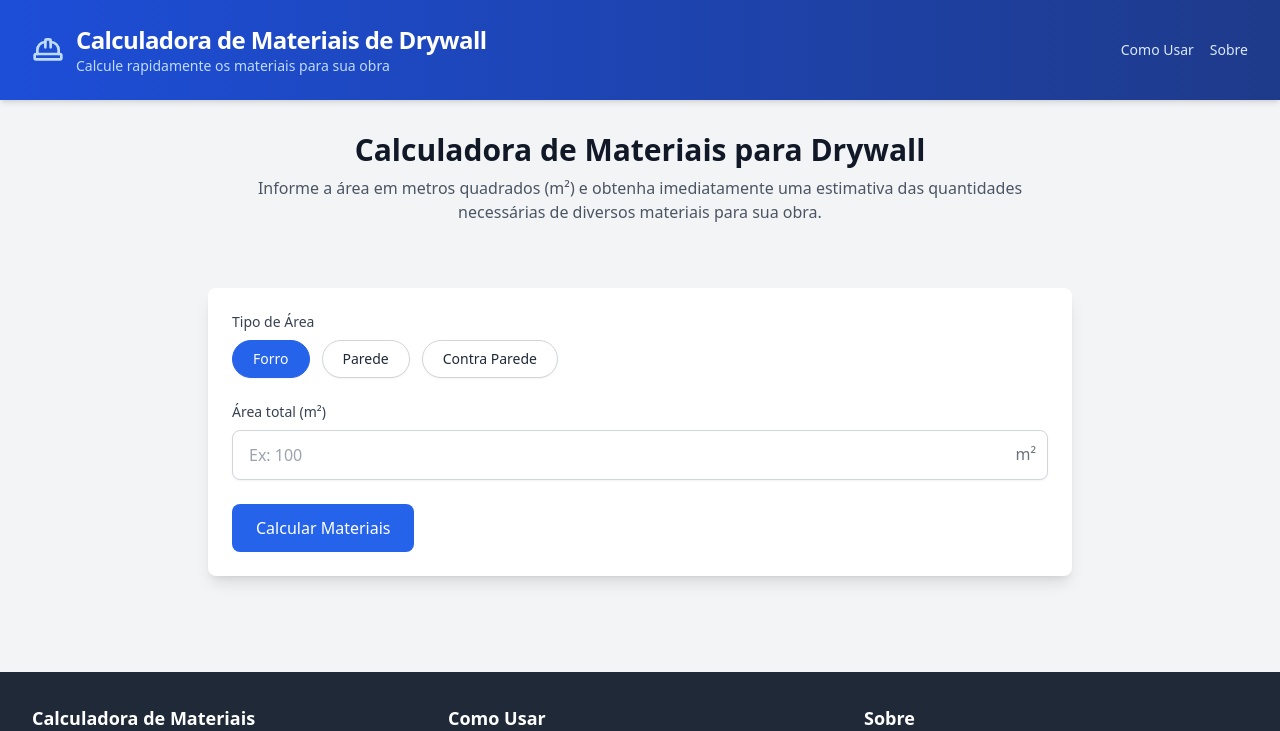
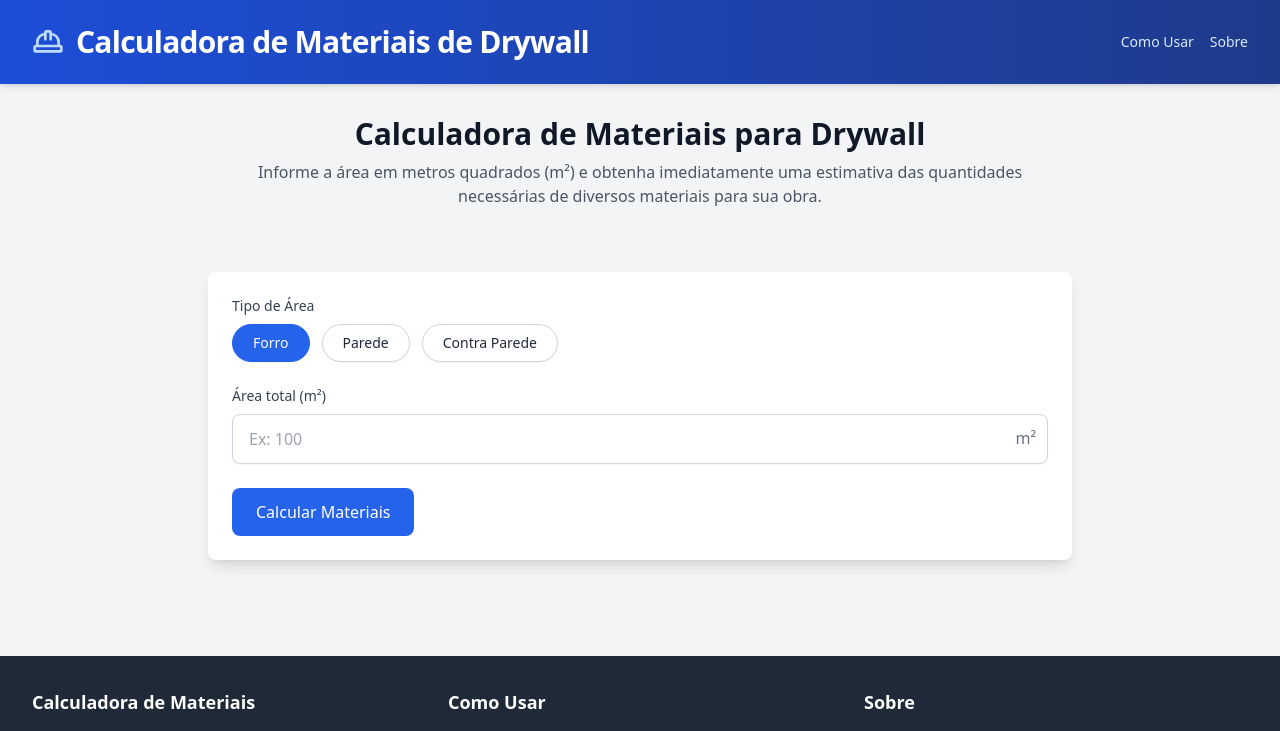
Before and after one commit to rudr1gu/calculadora_drywall, a React (Vite) app: page / in a window 1280 px wide. Shown: the top 731 px of the page. Built offline with nearby package versions, Linux system fonts and the light colour scheme.

Commit message:
:recycle: Update Header component: enhance title styling and remove redundant description

```diff
--- a/src/components/Header.tsx
+++ b/src/components/Header.tsx
@@ -8,8 +8,9 @@ const Header: React.FC = () => {
         <div className="flex items-center mb-4 md:mb-0">
           <HardHat size={32} className="mr-3 text-blue-200" />
           <div>
-            <h1 className="text-2xl font-bold tracking-tight">Calculadora de Materiais de Drywall</h1>
-            <p className="text-blue-200 text-sm">Calcule rapidamente os materiais para sua obra</p>
+            <h1 className="text-2xl font-bold tracking-tight md:text-3xl sm:text-4xl">
+              Calculadora de Materiais de Drywall
+            </h1>
           </div>
         </div>
 
```
